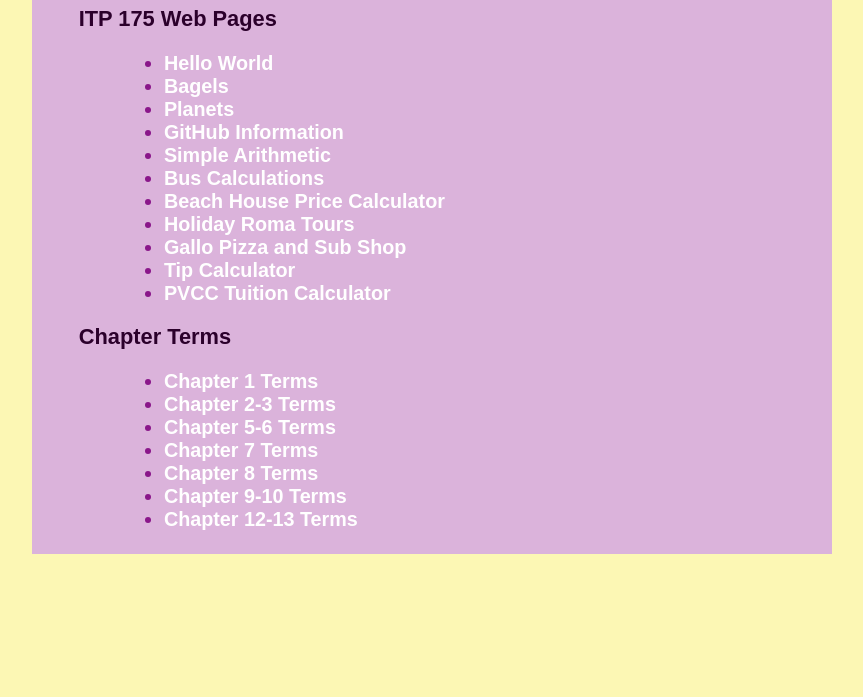
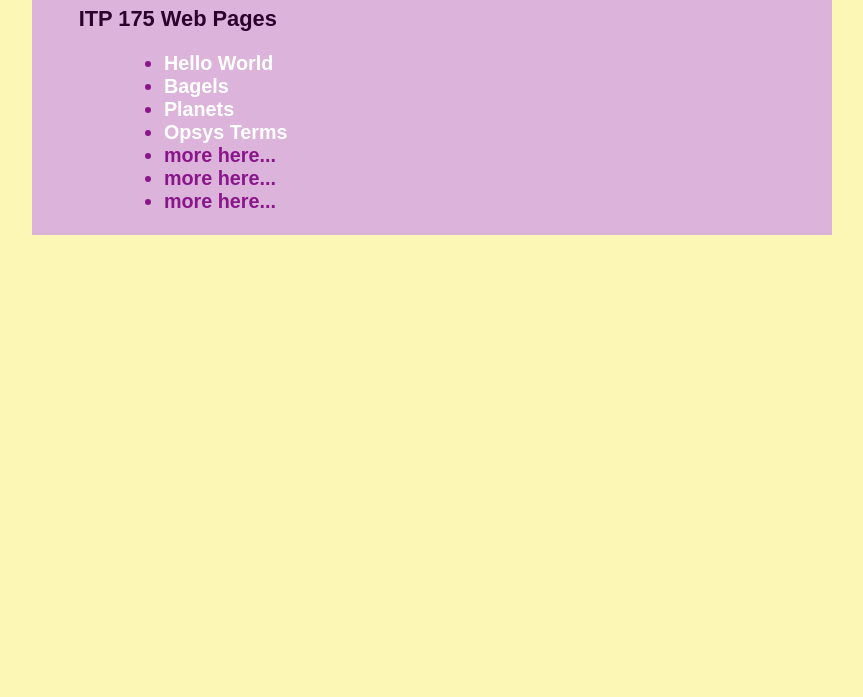
Before and after one commit to cvassalos-pvcc/cvassalos-pvcc.github.io, a plain HTML site: page index.html in a window 1280 px wide. Shown: the part 103-800 px from the top of the page, without its empty margins (208-1071 px from the left). Drawn offline with Linux system fonts and the light colour scheme.

Commit message:
Update index.html

```diff
--- a/index.html
+++ b/index.html
@@ -83,27 +83,12 @@
             <li><a href="helloworld.html">Hello World</a></li>
             <li><a href="bagels.html">Bagels</a></li>
             <li><a href="planets.html">Planets</a></li>
-            <li><a href="githubinfo.html">GitHub Information</a></li>
-            <li><a href="arithmetic.html">Simple Arithmetic</a></li>
-            <li><a href="buses.html">Bus Calculations</a></li>
-            <li><a href="beach.html">Beach House Price Calculator</a></li>
-            <li><a href="tour_italy.html">Holiday Roma Tours</a></li>
-            <li><a href="gallo.html">Gallo Pizza and Sub Shop</a></li>
-            <li><a href="tipcalc.html">Tip Calculator</a></li>
-            <li><a href="tuition.html">PVCC Tuition Calculator</a></li>
-          </ul>
-        </h3>
-        <h2>Chapter Terms</h2>
-        <h3>
-          <ul>
-            <li><a href="ch1.html">Chapter 1 Terms</a></li>
-            <li><a href="ch2-3.html">Chapter 2-3 Terms</a></li>
-            <li><a href="ch5-6.html">Chapter 5-6 Terms</a></li>
-            <li><a href="ch7.html">Chapter 7 Terms</a></li>
-            <li><a href="ch8.html">Chapter 8 Terms</a></li>
-            <li><a href="ch9-10.html">Chapter 9-10 Terms</a></li>
-            <li><a href="ch12-13.html">Chapter 12-13 Terms</a></li>
-          </ul>
+            <li><a href=opsys.html>Opsys Terms</a></li>
+            <li>more here...</li>
+            <li>more here...</li>
+            <li>more here...</li>
+
+
         </h3>
       </td></tr>
   </table>
```
